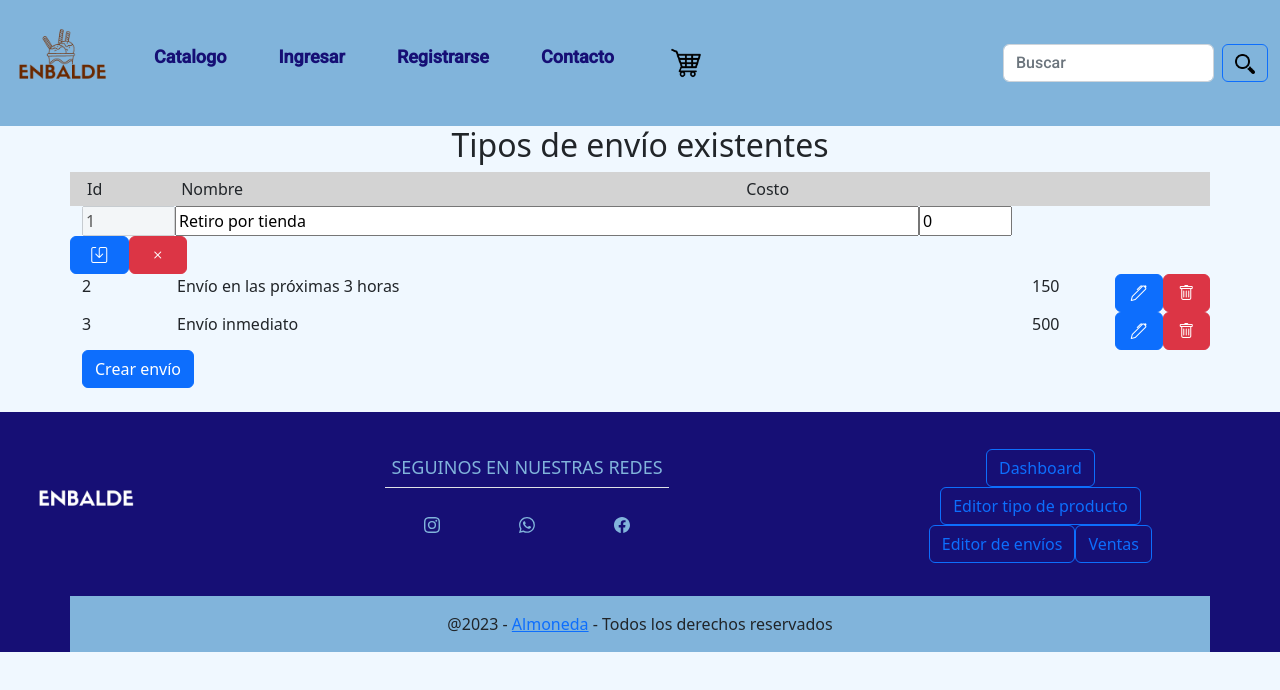
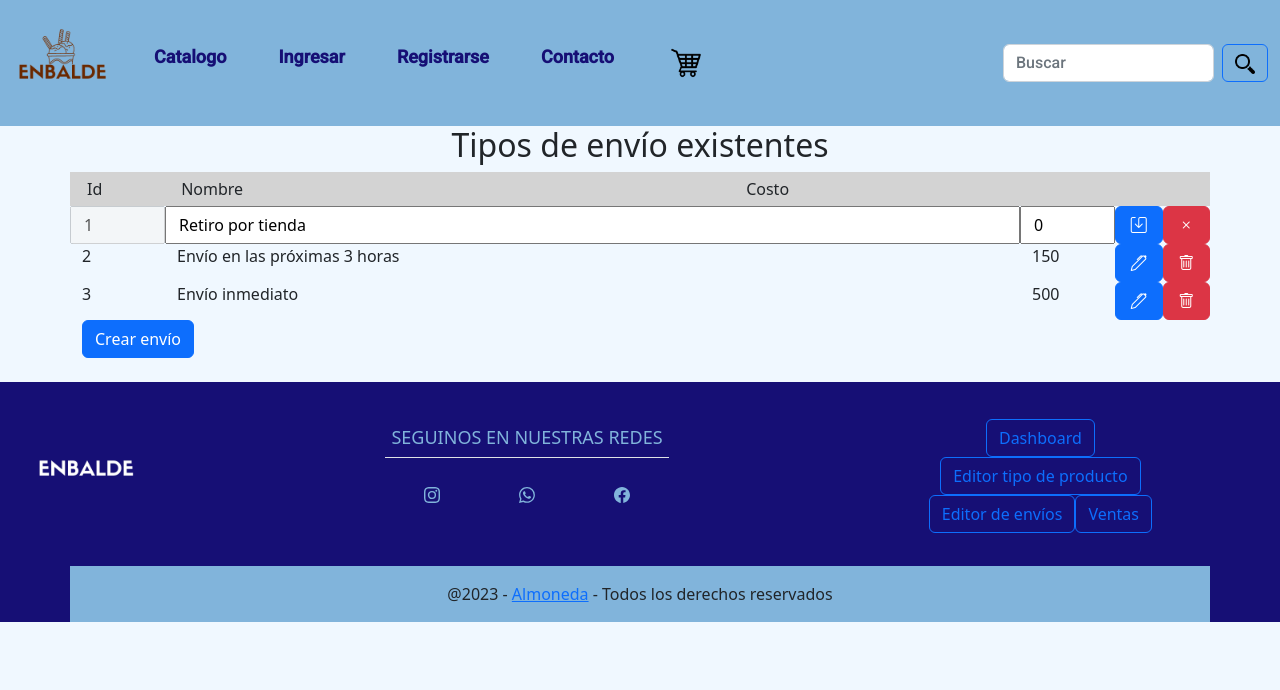
Before and after one commit to NataliaAlvarezIspc/proyecto-ispc-ecommerce, an Angular app in the folder front-end/enbalde/: page /abm-envios in a window 1280 px wide. Both pictures are taken after a click on the button 1138 px from the left and 225 px from the top of the page. Shown: the top 690 px of the page. Built offline with nearby package versions, Linux system fonts and the light colour scheme.

Commit message:
usar formulario como div principal cuando se edita

```diff
--- a/front-end/enbalde/src/app/pages/item-envio/item-envio.component.html
+++ b/front-end/enbalde/src/app/pages/item-envio/item-envio.component.html
@@ -10,10 +10,9 @@
   </div>
 </div>
 
-<div *ngIf="editando?.id == envio.id" class="row">
-  <form [formGroup]="editarItemEnvioForm">
-    <input type="number" disabled class="col-2 col-sm-2 col-md-1 col-lg-1 col-xl-1" value="{{envio.id}}">
-    <input type="text" class="col-4 col-sm-5 col-md-7 col-lg-7 col-xl-8" value="{{envio.nombre}}">
+  <form *ngIf="editando?.id == envio.id" class="row" [formGroup]="editarItemEnvioForm">
+    <input class="col-2 col-sm-2 col-md-1 col-lg-1 col-xl-1" type="number" disabled value="{{envio.id}}">
+    <input type="text" class="col-5 col-sm-6 col-md-8 col-lg-8 col-xl-9" value="{{envio.nombre}}">
     <input type="number" class="col-2 col-sm-2 col-md-1 col-lg-1 col-xl-1" value="{{envio.costo}}">
     <div class="col-3 col-sm-2 col-md-2 col-lg-2 col-xl-1">
       <div class="row">
@@ -22,4 +21,3 @@
       </div>
     </div>
   </form>
-</div>
```
